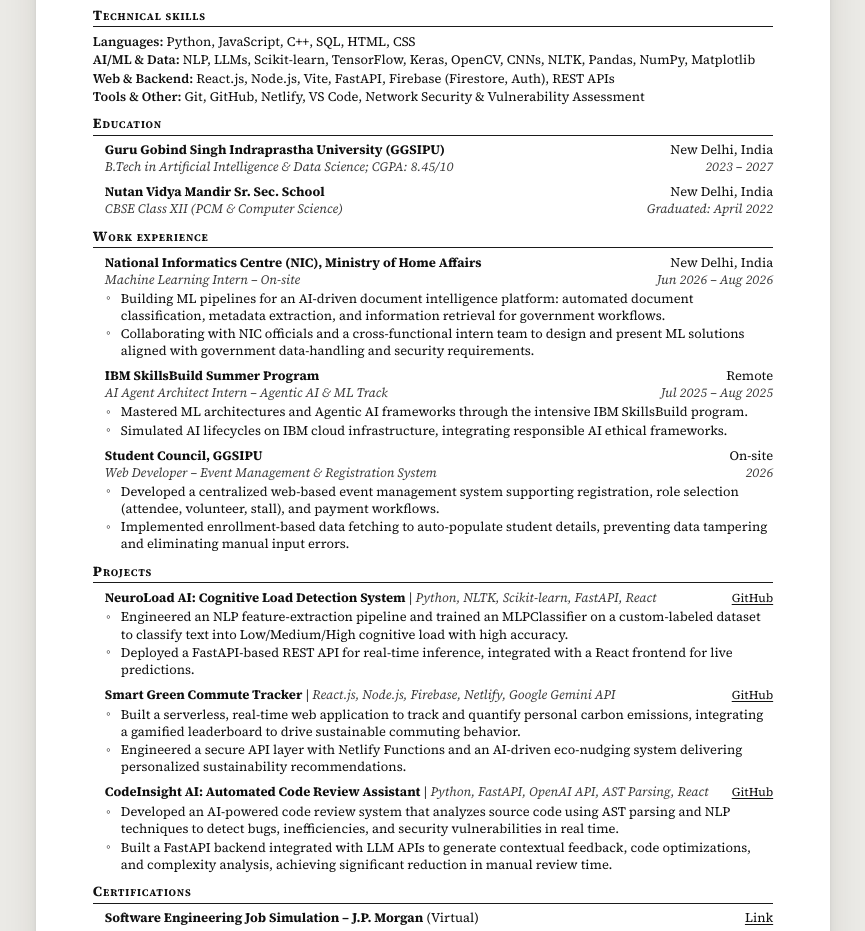
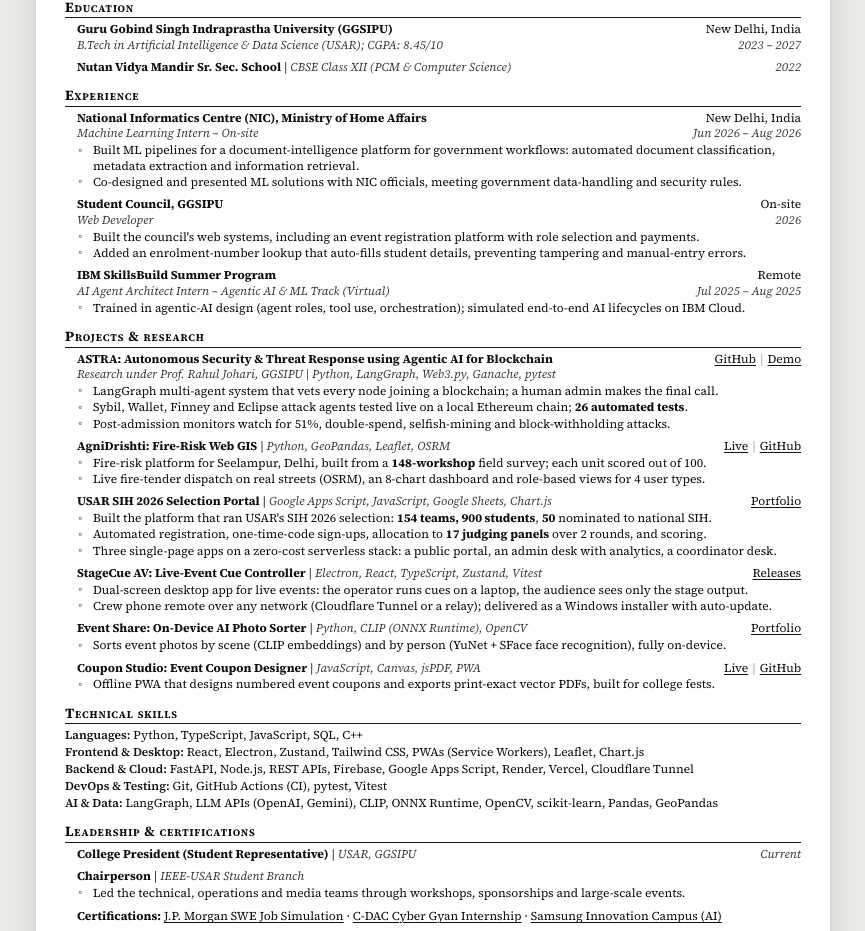
Before and after one commit to DhruvBasia/DhruvBasia.github.io, a plain HTML site: page resume.html in a window 1280 px wide. Shown: the part 132-1063 px from the top of the page, without its empty margins (207-1072 px from the left). Drawn offline with Linux system fonts and the light colour scheme.

Commit message:
Publish the new one-page resume (PDF and in-page viewer)

```diff
--- a/resume.html
+++ b/resume.html
@@ -24,8 +24,8 @@
     background: var(--desk);
     color: var(--ink);
     font-family: 'Source Serif 4', Georgia, 'Times New Roman', serif;
-    font-size: 9.7pt;
-    line-height: 1.32;
+    font-size: 9pt;
+    line-height: 1.3;
     font-optical-sizing: auto;
   }
   body.embed { background: transparent; }
@@ -36,18 +36,18 @@
     width: 210mm;
     min-height: 297mm;
     margin: 24px auto;
-    padding: 13mm 15mm 12mm;
+    padding: 7mm 7.6mm 6.4mm; /* same proportions as the PDF: 0.25in top/bottom, 0.3in sides */
     background: var(--paper);
     box-shadow: 0 1px 2px rgba(40,30,10,.06), 0 4px 10px rgba(40,30,10,.06), 0 18px 40px rgba(40,30,10,.10);
   }
   body.embed .sheet { margin: 0 auto; box-shadow: none; }
 
-  header { text-align: center; margin-bottom: 6pt; }
-  h1 { font-size: 24pt; font-weight: 700; letter-spacing: .01em; line-height: 1.1; }
-  .contact { margin-top: 3pt; font-size: 9.3pt; color: var(--ink-2); }
-  .contact span + span::before { content: '|'; margin: 0 7px; color: #9a9a9a; }
+  header { text-align: center; margin-bottom: 4pt; }
+  h1 { font-size: 22pt; font-weight: 700; letter-spacing: .01em; line-height: 1.1; }
+  .contact { margin-top: 2pt; font-size: 8.8pt; color: var(--ink-2); }
+  .contact span + span::before { content: '|'; margin: 0 6px; color: #9a9a9a; }
 
-  section { margin-top: 7pt; }
+  section { margin-top: 8pt; }
   h2 {
     font-size: 10.5pt;
     font-weight: 700;
@@ -55,21 +55,21 @@
     letter-spacing: .06em;
     text-transform: lowercase;
     border-bottom: 0.9px solid var(--rule);
-    padding-bottom: 1.5pt;
-    margin-bottom: 4pt;
+    padding-bottom: 1pt;
+    margin-bottom: 3pt;
   }
   h2::first-letter { text-transform: uppercase; }
 
   .skills p { margin: 1pt 0; }
   .skills b { font-weight: 600; }
 
-  .entry { margin: 4pt 0 0 9pt; }
-  .entry + .entry { margin-top: 6pt; }
+  .entry { margin: 3pt 0 0 9pt; }
+  .entry + .entry { margin-top: 5pt; }
   .row { display: flex; justify-content: space-between; gap: 12px; align-items: baseline; }
   .org { font-weight: 700; }
   .sub { font-style: italic; color: var(--ink-2); }
-  ul { list-style: none; margin-top: 1.5pt; }
-  li { position: relative; padding-left: 12pt; margin-top: 1pt; }
+  ul { list-style: none; margin-top: 1pt; }
+  li { position: relative; padding-left: 12pt; margin-top: 0.5pt; }
   li::before { content: '\25E6'; position: absolute; left: 1pt; top: -0.5pt; }
   .proj-title { font-weight: 700; }
   .proj-stack { font-style: italic; color: var(--ink-2); font-weight: 400; }
@@ -77,6 +77,10 @@
   .cert { margin-left: 9pt; }
   .cert + .cert { margin-top: 2.5pt; }
   .cert a { text-decoration: underline; text-underline-offset: 2px; }
+  .tagline { margin-top: 2pt; font-style: italic; color: var(--ink-2); }
+  .links { white-space: nowrap; font-size: 9pt; }
+  .links a { text-decoration: underline; text-underline-offset: 2px; }
+  .links .sep { margin: 0 4px; color: #9a9a9a; }
 
   /* Phones: reflow into a readable column instead of a shrunken A4 sheet */
   @media screen and (max-width: 820px) {
@@ -104,101 +108,124 @@
   <header>
     <h1>Dhruv Basia</h1>
     <div class="contact">
-      <span>New Delhi, India</span>
       <span><a href="mailto:basiadhruv@gmail.com">basiadhruv@gmail.com</a></span>
       <span><a href="https://www.linkedin.com/in/dhruvbasia/" target="_blank" rel="noopener">linkedin.com/in/dhruvbasia</a></span>
       <span><a href="https://github.com/DhruvBasia" target="_blank" rel="noopener">github.com/DhruvBasia</a></span>
+      <span><a href="https://dhruvbasia.github.io" target="_blank" rel="noopener">dhruvbasia.github.io</a></span>
+      <span>New Delhi</span>
     </div>
+    <p class="tagline">Software Developer building full-stack, desktop and AI systems used by real people</p>
   </header>
-
-  <section class="skills">
-    <h2>Technical Skills</h2>
-    <p><b>Languages:</b> Python, JavaScript, C++, SQL, HTML, CSS</p>
-    <p><b>AI/ML &amp; Data:</b> NLP, LLMs, Scikit-learn, TensorFlow, Keras, OpenCV, CNNs, NLTK, Pandas, NumPy, Matplotlib</p>
-    <p><b>Web &amp; Backend:</b> React.js, Node.js, Vite, FastAPI, Firebase (Firestore, Auth), REST APIs</p>
-    <p><b>Tools &amp; Other:</b> Git, GitHub, Netlify, VS Code, Network Security &amp; Vulnerability Assessment</p>
-  </section>
 
   <section>
     <h2>Education</h2>
     <div class="entry">
       <div class="row"><span class="org">Guru Gobind Singh Indraprastha University (GGSIPU)</span><span>New Delhi, India</span></div>
-      <div class="row sub"><span>B.Tech in Artificial Intelligence &amp; Data Science; CGPA: 8.45/10</span><span>2023 – 2027</span></div>
+      <div class="row sub"><span>B.Tech in Artificial Intelligence &amp; Data Science (USAR); CGPA: 8.45/10</span><span>2023 – 2027</span></div>
     </div>
     <div class="entry">
-      <div class="row"><span class="org">Nutan Vidya Mandir Sr. Sec. School</span><span>New Delhi, India</span></div>
-      <div class="row sub"><span>CBSE Class XII (PCM &amp; Computer Science)</span><span>Graduated: April 2022</span></div>
+      <div class="row"><span><span class="org">Nutan Vidya Mandir Sr. Sec. School</span> | <span class="sub">CBSE Class XII (PCM &amp; Computer Science)</span></span><span class="sub">2022</span></div>
     </div>
   </section>
 
   <section>
-    <h2>Work Experience</h2>
+    <h2>Experience</h2>
     <div class="entry">
       <div class="row"><span class="org">National Informatics Centre (NIC), Ministry of Home Affairs</span><span>New Delhi, India</span></div>
       <div class="row sub"><span>Machine Learning Intern – On-site</span><span>Jun 2026 – Aug 2026</span></div>
       <ul>
-        <li>Building ML pipelines for an AI-driven document intelligence platform: automated document classification, metadata extraction, and information retrieval for government workflows.</li>
-        <li>Collaborating with NIC officials and a cross-functional intern team to design and present ML solutions aligned with government data-handling and security requirements.</li>
+        <li>Built ML pipelines for a document-intelligence platform for government workflows: automated document classification, metadata extraction and information retrieval.</li>
+        <li>Co-designed and presented ML solutions with NIC officials, meeting government data-handling and security rules.</li>
+      </ul>
+    </div>
+    <div class="entry">
+      <div class="row"><span class="org">Student Council, GGSIPU</span><span>On-site</span></div>
+      <div class="row sub"><span>Web Developer</span><span>2026</span></div>
+      <ul>
+        <li>Built the council's web systems, including an event registration platform with role selection and payments.</li>
+        <li>Added an enrolment-number lookup that auto-fills student details, preventing tampering and manual-entry errors.</li>
       </ul>
     </div>
     <div class="entry">
       <div class="row"><span class="org">IBM SkillsBuild Summer Program</span><span>Remote</span></div>
-      <div class="row sub"><span>AI Agent Architect Intern – Agentic AI &amp; ML Track</span><span>Jul 2025 – Aug 2025</span></div>
+      <div class="row sub"><span>AI Agent Architect Intern – Agentic AI &amp; ML Track (Virtual)</span><span>Jul 2025 – Aug 2025</span></div>
       <ul>
-        <li>Mastered ML architectures and Agentic AI frameworks through the intensive IBM SkillsBuild program.</li>
-        <li>Simulated AI lifecycles on IBM cloud infrastructure, integrating responsible AI ethical frameworks.</li>
-      </ul>
-    </div>
-    <div class="entry">
-      <div class="row"><span class="org">Student Council, GGSIPU</span><span>On-site</span></div>
-      <div class="row sub"><span>Web Developer – Event Management &amp; Registration System</span><span>2026</span></div>
-      <ul>
-        <li>Developed a centralized web-based event management system supporting registration, role selection (attendee, volunteer, stall), and payment workflows.</li>
-        <li>Implemented enrollment-based data fetching to auto-populate student details, preventing data tampering and eliminating manual input errors.</li>
+        <li>Trained in agentic-AI design (agent roles, tool use, orchestration); simulated end-to-end AI lifecycles on IBM Cloud.</li>
       </ul>
     </div>
   </section>
 
   <section>
-    <h2>Projects</h2>
+    <h2>Projects &amp; Research</h2>
     <div class="entry">
-      <div class="row"><span><span class="proj-title">NeuroLoad AI: Cognitive Load Detection System</span> | <span class="proj-stack">Python, NLTK, Scikit-learn, FastAPI, React</span></span><a class="gh" href="https://github.com/DhruvBasia/Cognitive_Load_Analysis-" target="_blank" rel="noopener">GitHub</a></div>
+      <div class="row"><span class="proj-title">ASTRA: Autonomous Security &amp; Threat Response using Agentic AI for Blockchain</span><span class="links"><a href="https://github.com/DhruvBasia/astra-agentic-blockchain-security" target="_blank" rel="noopener">GitHub</a><span class="sep">|</span><a href="https://youtu.be/p092B3Q_7OI" target="_blank" rel="noopener">Demo</a></span></div>
+      <div class="row sub"><span>Research under Prof. Rahul Johari, GGSIPU | Python, LangGraph, Web3.py, Ganache, pytest</span></div>
       <ul>
-        <li>Engineered an NLP feature-extraction pipeline and trained an MLPClassifier on a custom-labeled dataset to classify text into Low/Medium/High cognitive load with high accuracy.</li>
-        <li>Deployed a FastAPI-based REST API for real-time inference, integrated with a React frontend for live predictions.</li>
+        <li>LangGraph multi-agent system that vets every node joining a blockchain; a human admin makes the final call.</li>
+        <li>Sybil, Wallet, Finney and Eclipse attack agents tested live on a local Ethereum chain; <b>26 automated tests</b>.</li>
+        <li>Post-admission monitors watch for 51%, double-spend, selfish-mining and block-withholding attacks.</li>
       </ul>
     </div>
     <div class="entry">
-      <div class="row"><span><span class="proj-title">Smart Green Commute Tracker</span> | <span class="proj-stack">React.js, Node.js, Firebase, Netlify, Google Gemini API</span></span><a class="gh" href="https://github.com/DhruvBasia/green-commute-tracker" target="_blank" rel="noopener">GitHub</a></div>
+      <div class="row"><span><span class="proj-title">AgniDrishti: Fire-Risk Web GIS</span> | <span class="proj-stack">Python, GeoPandas, Leaflet, OSRM</span></span><span class="links"><a href="https://seelampur-fire-risk-map.onrender.com" target="_blank" rel="noopener">Live</a><span class="sep">|</span><a href="https://github.com/DhruvBasia/geospatial-fire-risk-analysis" target="_blank" rel="noopener">GitHub</a></span></div>
       <ul>
-        <li>Built a serverless, real-time web application to track and quantify personal carbon emissions, integrating a gamified leaderboard to drive sustainable commuting behavior.</li>
-        <li>Engineered a secure API layer with Netlify Functions and an AI-driven eco-nudging system delivering personalized sustainability recommendations.</li>
+        <li>Fire-risk platform for Seelampur, Delhi, built from a <b>148-workshop</b> field survey; each unit scored out of 100.</li>
+        <li>Live fire-tender dispatch on real streets (OSRM), an 8-chart dashboard and role-based views for 4 user types.</li>
       </ul>
     </div>
     <div class="entry">
-      <div class="row"><span><span class="proj-title">CodeInsight AI: Automated Code Review Assistant</span> | <span class="proj-stack">Python, FastAPI, OpenAI API, AST Parsing, React</span></span><a class="gh" href="https://github.com/DhruvBasia" target="_blank" rel="noopener">GitHub</a></div>
+      <div class="row"><span><span class="proj-title">USAR SIH 2026 Selection Portal</span> | <span class="proj-stack">Google Apps Script, JavaScript, Google Sheets, Chart.js</span></span><span class="links"><a href="https://dhruvbasia.github.io/#p-sih" target="_top">Portfolio</a></span></div>
       <ul>
-        <li>Developed an AI-powered code review system that analyzes source code using AST parsing and NLP techniques to detect bugs, inefficiencies, and security vulnerabilities in real time.</li>
-        <li>Built a FastAPI backend integrated with LLM APIs to generate contextual feedback, code optimizations, and complexity analysis, achieving significant reduction in manual review time.</li>
+        <li>Built the platform that ran USAR's SIH 2026 selection: <b>154 teams, 900 students</b>, <b>50</b> nominated to national SIH.</li>
+        <li>Automated registration, one-time-code sign-ups, allocation to <b>17 judging panels</b> over 2 rounds, and scoring.</li>
+        <li>Three single-page apps on a zero-cost serverless stack: a public portal, an admin desk with analytics, a coordinator desk.</li>
+      </ul>
+    </div>
+    <div class="entry">
+      <div class="row"><span><span class="proj-title">StageCue AV: Live-Event Cue Controller</span> | <span class="proj-stack">Electron, React, TypeScript, Zustand, Vitest</span></span><span class="links"><a href="https://github.com/DhruvBasia/stagecue-av-releases" target="_blank" rel="noopener">Releases</a></span></div>
+      <ul>
+        <li>Dual-screen desktop app for live events: the operator runs cues on a laptop, the audience sees only the stage output.</li>
+        <li>Crew phone remote over any network (Cloudflare Tunnel or a relay); delivered as a Windows installer with auto-update.</li>
+      </ul>
+    </div>
+    <div class="entry">
+      <div class="row"><span><span class="proj-title">Event Share: On-Device AI Photo Sorter</span> | <span class="proj-stack">Python, CLIP (ONNX Runtime), OpenCV</span></span><span class="links"><a href="https://dhruvbasia.github.io/#p-eventshare" target="_top">Portfolio</a></span></div>
+      <ul>
+        <li>Sorts event photos by scene (CLIP embeddings) and by person (YuNet + SFace face recognition), fully on-device.</li>
+      </ul>
+    </div>
+    <div class="entry">
+      <div class="row"><span><span class="proj-title">Coupon Studio: Event Coupon Designer</span> | <span class="proj-stack">JavaScript, Canvas, jsPDF, PWA</span></span><span class="links"><a href="https://coupon-studio.onrender.com" target="_blank" rel="noopener">Live</a><span class="sep">|</span><a href="https://github.com/DhruvBasia/coupon-studio" target="_blank" rel="noopener">GitHub</a></span></div>
+      <ul>
+        <li>Offline PWA that designs numbered event coupons and exports print-exact vector PDFs, built for college fests.</li>
       </ul>
     </div>
   </section>
 
-  <section>
-    <h2>Certifications</h2>
-    <div class="cert row"><span><b>Software Engineering Job Simulation – J.P. Morgan</b> (Virtual)</span><a href="https://drive.google.com/file/d/1f1aeTOvaFzTRdoRkg_h8WfxYltHqYagF/view?usp=sharing" target="_blank" rel="noopener">Link</a></div>
-    <div class="cert row"><span><b>Cyber Gyan Virtual Internship Program – C-DAC</b> (Ministry of Electronics and IT, Govt. of India)</span><a href="https://drive.google.com/file/d/1NDt_PIYhUOn10SwBcS5eopD0vbepGttO/view" target="_blank" rel="noopener">Link</a></div>
-    <div class="cert row"><span><b>Samsung Innovation Campus – Artificial Intelligence Course</b> (On-Campus)</span><a href="https://drive.google.com/file/d/1woL9Fs1BmFesAsUh-wn8iAEHqIa8XJAr/view?usp=sharing" target="_blank" rel="noopener">Link</a></div>
+  <section class="skills">
+    <h2>Technical Skills</h2>
+    <p><b>Languages:</b> Python, TypeScript, JavaScript, SQL, C++</p>
+    <p><b>Frontend &amp; Desktop:</b> React, Electron, Zustand, Tailwind CSS, PWAs (Service Workers), Leaflet, Chart.js</p>
+    <p><b>Backend &amp; Cloud:</b> FastAPI, Node.js, REST APIs, Firebase, Google Apps Script, Render, Vercel, Cloudflare Tunnel</p>
+    <p><b>DevOps &amp; Testing:</b> Git, GitHub Actions (CI), pytest, Vitest</p>
+    <p><b>AI &amp; Data:</b> LangGraph, LLM APIs (OpenAI, Gemini), CLIP, ONNX Runtime, OpenCV, scikit-learn, Pandas, GeoPandas</p>
   </section>
 
   <section>
-    <h2>Volunteering &amp; Leadership</h2>
+    <h2>Leadership &amp; Certifications</h2>
+    <div class="entry">
+      <div class="row"><span><b>College President (Student Representative)</b> | <span class="sub">USAR, GGSIPU</span></span><span class="sub">Current</span></div>
+    </div>
     <div class="entry">
       <div class="row"><span><b>Chairperson</b> | <span class="sub">IEEE-USAR Student Branch</span></span><span></span></div>
       <ul>
-        <li>Led and scaled the IEEE student branch through technical events, workshops, and collaborations, boosting engagement.</li>
-        <li>Oversaw technical, operations, and media teams, driving planning, sponsorship coordination, and large-scale events.</li>
+        <li>Led the technical, operations and media teams through workshops, sponsorships and large-scale events.</li>
       </ul>
+    </div>
+    <div class="cert" style="margin-top:6pt"><b>Certifications:</b>
+      <a href="https://drive.google.com/file/d/1f1aeTOvaFzTRdoRkg_h8WfxYltHqYagF/view?usp=sharing" target="_blank" rel="noopener">J.P. Morgan SWE Job Simulation</a> ·
+      <a href="https://drive.google.com/file/d/1NDt_PIYhUOn10SwBcS5eopD0vbepGttO/view" target="_blank" rel="noopener">C-DAC Cyber Gyan Internship</a> ·
+      <a href="https://drive.google.com/file/d/1woL9Fs1BmFesAsUh-wn8iAEHqIa8XJAr/view?usp=sharing" target="_blank" rel="noopener">Samsung Innovation Campus (AI)</a>
     </div>
   </section>
 </article>
```
Also changed, not shown: index.html (+1 -1 lines), 1 other file.
